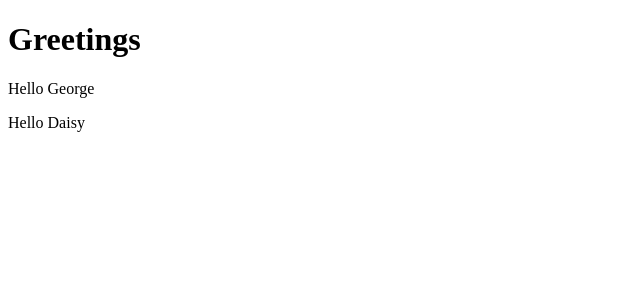
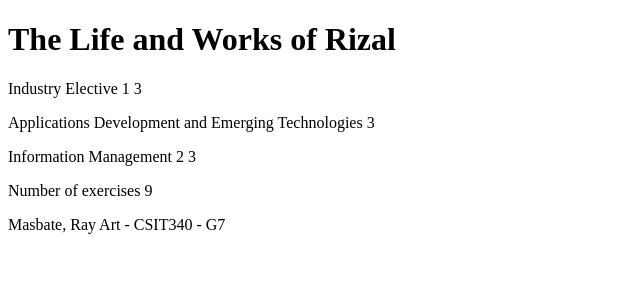
Before and after one commit to rayartmasbate/CSIT340G7-Lab3-Masbate, a React (Vite) app: page / in a window 1280 px wide. Shown: the top 300 px of the page, without its empty margins (0-640 px from the left). Built offline with nearby package versions, Linux system fonts and the light colour scheme.

Commit message:
1.1: course information step 1

```diff
--- a/src/App.jsx
+++ b/src/App.jsx
@@ -1,21 +1,53 @@
 import React from "react"
 
-const Hello = (props) => {
+const Header = (props) => {
+  return (
+    <h1>{props.course}</h1>
+  )
+}
+
+const Content = (props) => {
   return (
     <div>
+      <p> {props.part1} {props.exercises1} </p>
+      <p> {props.part2} {props.exercises2} </p>
+      <p> {props.part3} {props.exercises3} </p>
+    </div>
+  )
+}
 
-      <p>Hello {props.name}</p>
+const Total = (props) => {
+  return (
+    <p>Number of exercises {props.exercises1 + props.exercises2 + props.exercises3}</p>
+  )
+}
+
+const Footer = (props) => {
+  return (
+    <div>
+      {props.name} - {props.code} - {props.section}
     </div>
   )
 }
 
 const App = () => {
+  const course = 'The Life and Works of Rizal'
+  const part1 = 'Industry Elective 1'
+  const exercises1 = 3
+  const part2 = 'Applications Development and Emerging Technologies'
+  const exercises2 = 3
+  const part3 = 'Information Management 2'
+  const exercises3 = 3
+  const name = 'Masbate, Ray Art'
+  const section = 'G7'
+  const code = 'CSIT340'
+
   return (
     <div>
-      <h1>Greetings</h1>
-
-      <Hello name='George' />
-      <Hello name='Daisy' />
+      <Header course={course}/>
+      <Content part1={part1} exercises1={exercises1} part2={part2} exercises2={exercises2} part3={part3} exercises3={exercises3}/>
+      <Total exercises1={exercises1} exercises2={exercises2} exercises3={exercises3}/>
+      <Footer name={name} code={code} section={section}/>
     </div>
   )
 }
```
Also changed, not shown: 1 other file (tests, documents, lock files or other folders).
